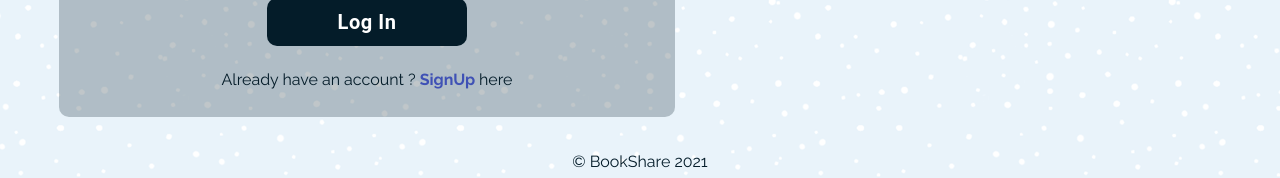
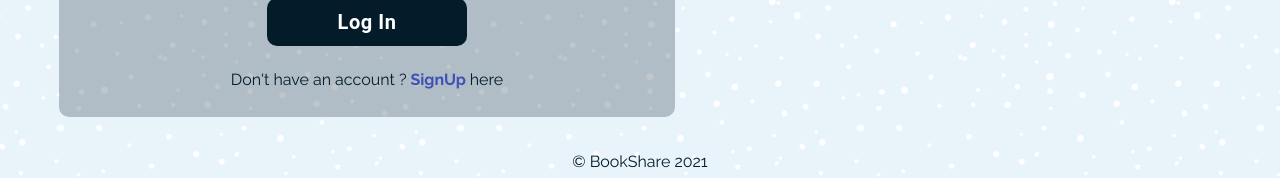
Before and after one commit to YagneshP/book_share_client, a React (Create React App) app: page /auth in a window 1280 px wide. Shown: the part 282-460 px from the top of the page. Built offline with nearby package versions, Linux system fonts and the light colour scheme.

Commit message:
changes to signup and login action headline

```diff
--- a/src/components/LogInForm/LogInForm.js
+++ b/src/components/LogInForm/LogInForm.js
@@ -1,5 +1,5 @@
 import React, { useEffect } from "react";
-import { TextField, Button, Grid, Typography, Link, Container,Box } from "@material-ui/core";
+import { TextField,Grid, Link, Container } from "@material-ui/core";
 import { makeStyles } from "@material-ui/core/styles";
 import "./Icon.css"
 import { Formik, Form, Field, useField } from "formik";
@@ -183,7 +183,7 @@ const LogInForm = (props) => {
 
         <Grid item>
           <p style={{ textAlign: "center" }}>
-            Already have an account ?{" "}
+           { loggedIn ? `Don't have an account ?` : `Already have an account ?`}
            <span style={{fontWeight:"bold"}}> <Link onClick={toggleForm}>{loggedIn ? "SignUp" : "LogIn"}</Link>{" "}</span>
             here
           </p>
```
